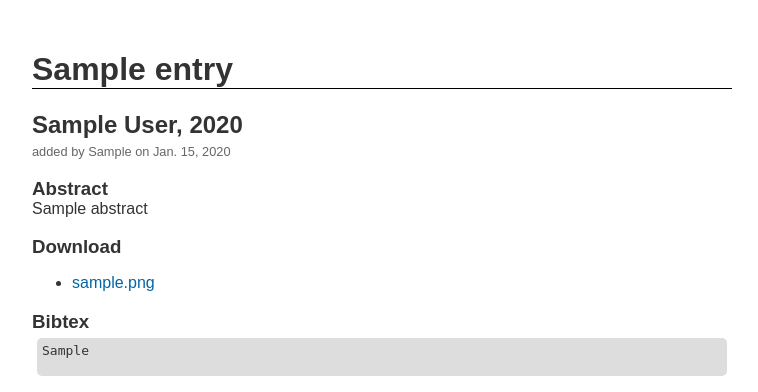
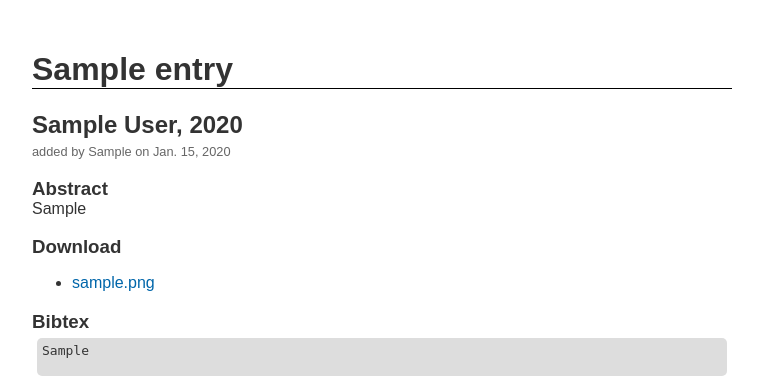
Before and after one commit to RTSYork/bibtex, a Django app: template bibtex/templates/bibtex/detail.html in a window 1280 px wide. Shown: the top 392 px of the page, without its empty margins (258-1016 px from the left). Run offline with Django 3.2, Linux system fonts and the light colour scheme; tables that the repository leaves empty hold one stand-in row (values such as "Sample post"); the template is opened without the code that fills it: values that come from a table or form of the project are taken from there, most other values are stand-ins (such as "Sample title", 1, 10 or a date in 2020).

Commit message:
Abstract is now a field in the database. Views and Library updated accordingly.

```diff
--- a/bibtex/admin.py
+++ b/bibtex/admin.py
@@ -8,7 +8,8 @@ class EntryAdmin(admin.ModelAdmin):
 		'author',
 		'title',
 		'year',
-		'num_attached_files'
+		'num_attached_files',
+		'has_abstract'
 	)
 
 class DocfileAdmin(admin.ModelAdmin):
--- a/bibtex/library.py
+++ b/bibtex/library.py
@@ -153,8 +153,8 @@ Author: $author
 		'author': entry.author
 	})
 
-	if 'abstract' in db.entries[0]:
-		mailbody = mailbody + "Abstract: " + db.entries[0]['abstract'] + "\n"
+	if entry.abstract != "":
+		mailbody = mailbody + "Abstract: " + entry.abstract + "\n"
 	mailbody = mailbody + "\n\nBibtex: " + entry.bib + "\n"
 
 	try:
@@ -214,7 +214,7 @@ def make_json_serialisable(found_entries):
 		item['title'] = e.title
 		item['year'] = e.year
 		item['author'] = e.author
-		item['abstract'] = get_entry_bibtex_data(e.bib, 'abstract')
+		item['abstract'] = e.abstract
 		item['bib'] = e.bib
 		item['id'] = e.id
 		item['lastedited'] = str(e.entered)
--- a/bibtex/models.py
+++ b/bibtex/models.py
@@ -15,6 +15,7 @@ class Entry(models.Model):
 	title = models.CharField(max_length=200)
 	author = models.CharField(max_length=200)
 	year = models.IntegerField()
+	abstract = models.TextField(default="")
 
 	#The plain text version of the bibtex entry
 	bib = models.TextField()
@@ -23,6 +24,11 @@ class Entry(models.Model):
 		return len(self.docfile_set.all())
 	num_attached_files.short_description = "Files"
 
+	def has_abstract(self):
+		return self.abstract != ""
+	has_abstract.short_description = "Abstract?"
+	has_abstract.boolean = True
+
 	def __str__(self):
 		return self.owner + "_" + self.key
 
--- a/bibtex/templates/bibtex/detail.html
+++ b/bibtex/templates/bibtex/detail.html
@@ -37,10 +37,10 @@ $(function() {
 
 
 {# If there is an Abstract entry in the bibtex of the Entry then print it #}
-{% if abstract %}
+{% ifnotequal entry.abstract "" %}
 <h3>Abstract</h3>
-<p class="notopmargin">{{ abstract }} </p>
-{% endif %}
+<p class="notopmargin">{{ entry.abstract }} </p>
+{% endifnotequal %}
 
 
 {# Add download link(s) if at least one DocEntry exists for this Entry #}
--- a/bibtex/views.py
+++ b/bibtex/views.py
@@ -33,7 +33,6 @@ def detail(request, epk):
 		'entry': entry,
 		'docfile_set': entry.docfile_set.all(),
 		'ftpbase': settings.MEDIA_URL,
-		'abstract': library.get_entry_bibtex_data(entry.bib, 'abstract'),
 		'owner': (entry.owner == library.get_username()),
 	})
 
@@ -186,6 +185,7 @@ def addedit(request):
 			#entry.key = db.entries[0]['id'] #Editing should not change the key
 			entry.title = library.sanitise(db.entries[0]['title'])
 			entry.author = library.sanitise(db.entries[0]['author'])
+			entry.abstract = db.entries[0]['abstract']
 			entry.year = db.entries[0]['year']
 			entry.bib = assembledbib
 			entry.save()
@@ -196,7 +196,8 @@ def addedit(request):
 			entered = datetime.utcnow(),
 			key = db.entries[0]['id'],
 			title = library.sanitise(db.entries[0]['title']),
-			author = db.entries[0]['author'],
+			author = library.sanitise(db.entries[0]['author']),
+			abstract = db.entries[0]['abstract'],
 			year = db.entries[0]['year'],
 			bib = assembledbib
 		)
```
